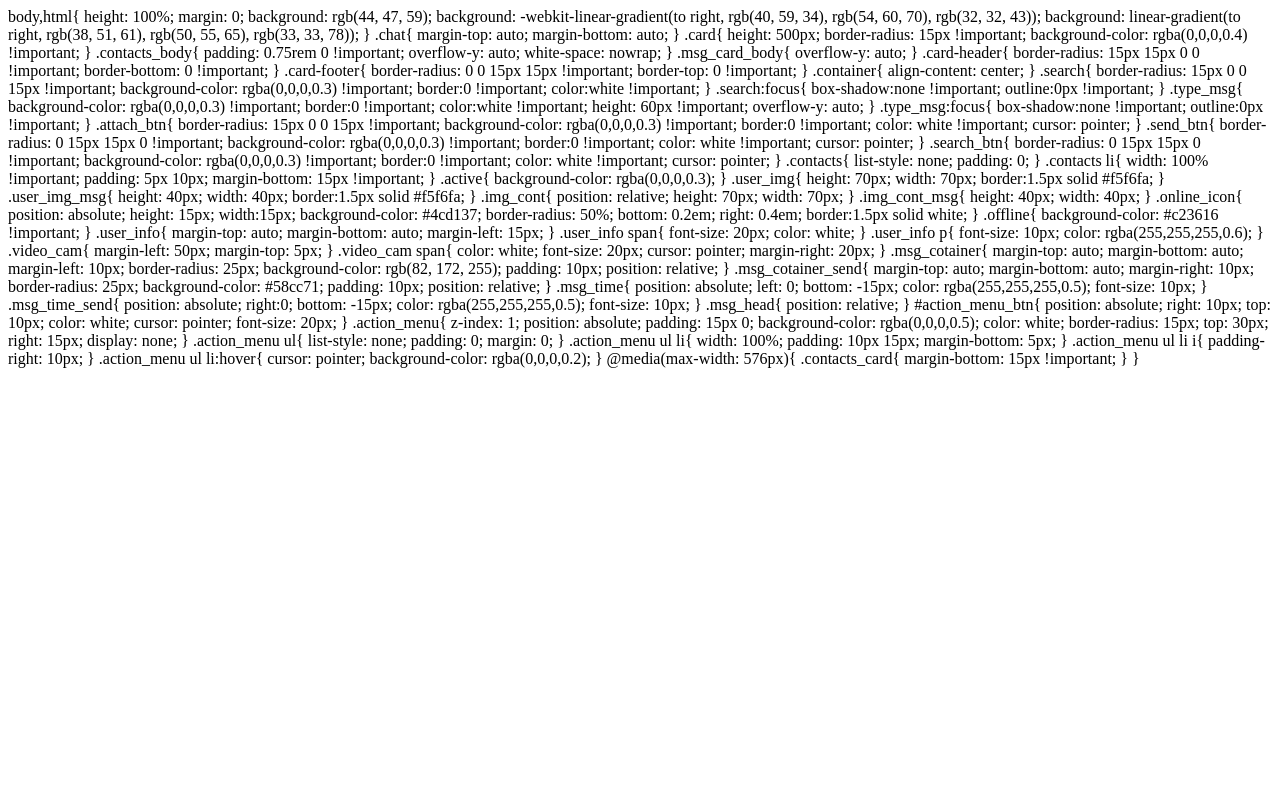
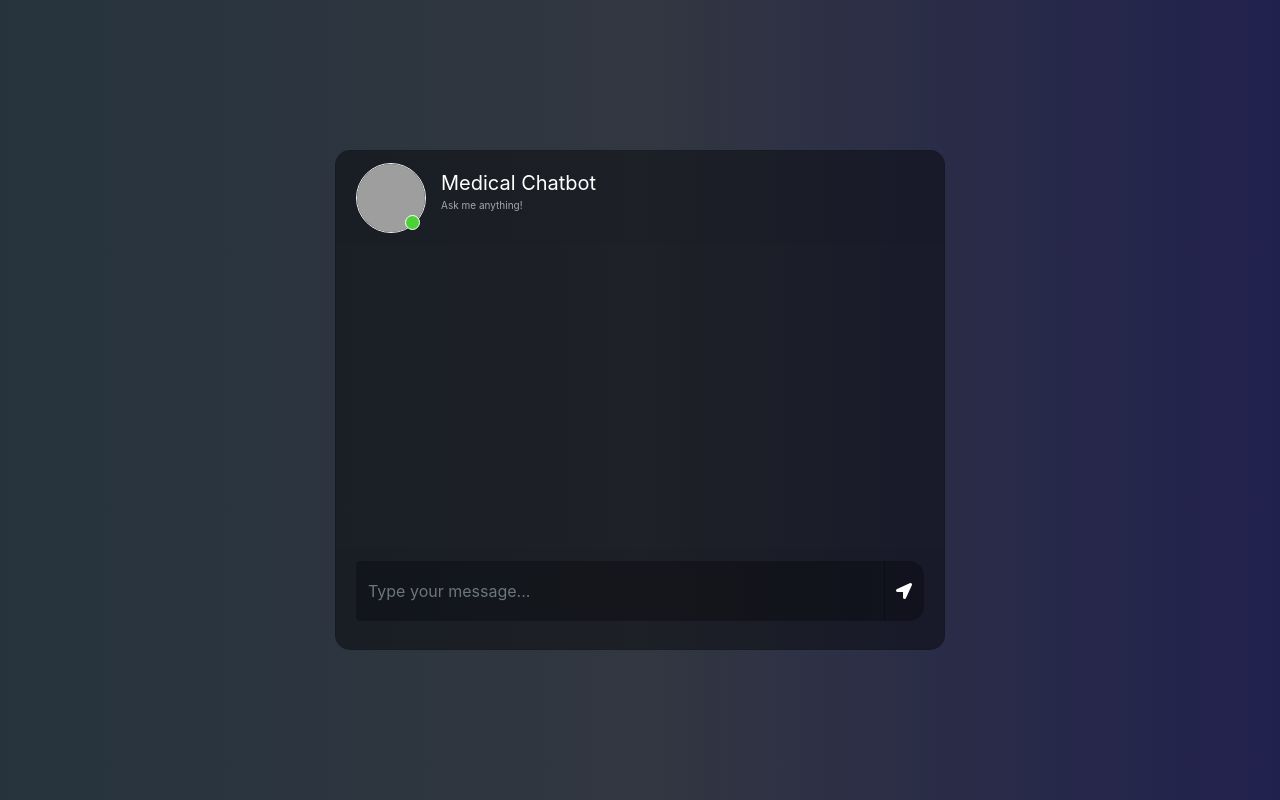
Before and after one commit to sarehsoltani/Medibot, a Python web app: template templates/chat.html in a window 1280 px wide. Run offline with Jinja, Linux system fonts and the light colour scheme; the template is opened without the code that fills it, so the values that code supplies are empty; some libraries are stand-ins or nearby versions; grey boxes are pictures that could not be loaded.

Commit message:
create the chatbot ui

```diff
--- a/templates/chat.html
+++ b/templates/chat.html
@@ -1,223 +1,81 @@
-body,html{
-	height: 100%;
-	margin: 0;
-	background: rgb(44, 47, 59);
-   background: -webkit-linear-gradient(to right, rgb(40, 59, 34), rgb(54, 60, 70), rgb(32, 32, 43));
-	background: linear-gradient(to right, rgb(38, 51, 61), rgb(50, 55, 65), rgb(33, 33, 78));
-}
+<link href="//maxcdn.bootstrapcdn.com/bootstrap/4.1.1/css/bootstrap.min.css" rel="stylesheet" id="bootstrap-css">
+<script src="//maxcdn.bootstrapcdn.com/bootstrap/4.1.1/js/bootstrap.min.js"></script>
+<script src="//cdnjs.cloudflare.com/ajax/libs/jquery/3.2.1/jquery.min.js"></script>
 
-.chat{
-	margin-top: auto;
-	margin-bottom: auto;
-}
-.card{
-	height: 500px;
-	border-radius: 15px !important;
-	background-color: rgba(0,0,0,0.4) !important;
-}
-.contacts_body{
-	padding:  0.75rem 0 !important;
-	overflow-y: auto;
-	white-space: nowrap;
-}
-.msg_card_body{
-	overflow-y: auto;
-}
-.card-header{
-	border-radius: 15px 15px 0 0 !important;
-	border-bottom: 0 !important;
-}
-.card-footer{
-border-radius: 0 0 15px 15px !important;
-	border-top: 0 !important;
-}
-.container{
-	align-content: center;
-}
-.search{
-	border-radius: 15px 0 0 15px !important;
-	background-color: rgba(0,0,0,0.3) !important;
-	border:0 !important;
-	color:white !important;
-}
-.search:focus{
-	 box-shadow:none !important;
-   outline:0px !important;
-}
-.type_msg{
-	background-color: rgba(0,0,0,0.3) !important;
-	border:0 !important;
-	color:white !important;
-	height: 60px !important;
-	overflow-y: auto;
-}
-	.type_msg:focus{
-	 box-shadow:none !important;
-   outline:0px !important;
-}
-.attach_btn{
-	border-radius: 15px 0 0 15px !important;
-	background-color: rgba(0,0,0,0.3) !important;
-	border:0 !important;
-	color: white !important;
-	cursor: pointer;
-}
-.send_btn{
-	border-radius: 0 15px 15px 0 !important;
-	background-color: rgba(0,0,0,0.3) !important;
-	border:0 !important;
-	color: white !important;
-	cursor: pointer;
-}
-.search_btn{
-	border-radius: 0 15px 15px 0 !important;
-	background-color: rgba(0,0,0,0.3) !important;
-	border:0 !important;
-	color: white !important;
-	cursor: pointer;
-}
-.contacts{
-	list-style: none;
-	padding: 0;
-}
-.contacts li{
-	width: 100% !important;
-	padding: 5px 10px;
-	margin-bottom: 15px !important;
-}
-.active{
-	background-color: rgba(0,0,0,0.3);
-}
-.user_img{
-	height: 70px;
-	width: 70px;
-	border:1.5px solid #f5f6fa;
+<!DOCTYPE html>
+<html>
+	<head>
+		<title>Chatbot</title>
+		<link rel="stylesheet" href="https://stackpath.bootstrapcdn.com/bootstrap/4.1.3/css/bootstrap.min.css" integrity="sha384-MCw98/SFnGE8fJT3GXwEOngsV7Zt27NXFoaoApmYm81iuXoPkFOJwJ8ERdknLPMO" crossorigin="anonymous">
+		<link rel="stylesheet" href="https://use.fontawesome.com/releases/v5.5.0/css/all.css" integrity="sha384-B4dIYHKNBt8Bc12p+WXckhzcICo0wtJAoU8YZTY5qE0Id1GSseTk6S+L3BlXeVIU" crossorigin="anonymous">
+		<script src="https://ajax.googleapis.com/ajax/libs/jquery/3.3.1/jquery.min.js"></script>
+		<link rel="stylesheet" type="text/css" href="{{ url_for('static', filename='style.css')}}"/>
+	</head>
 
-}
-.user_img_msg{
-	height: 40px;
-	width: 40px;
-	border:1.5px solid #f5f6fa;
 
-}
-.img_cont{
-	position: relative;
-	height: 70px;
-	width: 70px;
-}
-.img_cont_msg{
-	height: 40px;
-	width: 40px;
-}
-.online_icon{
-	position: absolute;
-	height: 15px;
-	width:15px;
-	background-color: #4cd137;
-	border-radius: 50%;
-	bottom: 0.2em;
-	right: 0.4em;
-	border:1.5px solid white;
-}
-.offline{
-	background-color: #c23616 !important;
-}
-.user_info{
-	margin-top: auto;
-	margin-bottom: auto;
-	margin-left: 15px;
-}
-.user_info span{
-	font-size: 20px;
-	color: white;
-}
-.user_info p{
-	font-size: 10px;
-	color: rgba(255,255,255,0.6);
-}
-.video_cam{
-	margin-left: 50px;
-	margin-top: 5px;
-}
-.video_cam span{
-	color: white;
-	font-size: 20px;
-	cursor: pointer;
-	margin-right: 20px;
-}
-.msg_cotainer{
-	margin-top: auto;
-	margin-bottom: auto;
-	margin-left: 10px;
-	border-radius: 25px;
-	background-color: rgb(82, 172, 255);
-	padding: 10px;
-	position: relative;
-}
-.msg_cotainer_send{
-	margin-top: auto;
-	margin-bottom: auto;
-	margin-right: 10px;
-	border-radius: 25px;
-	background-color: #58cc71;
-	padding: 10px;
-	position: relative;
-}
-.msg_time{
-	position: absolute;
-	left: 0;
-	bottom: -15px;
-	color: rgba(255,255,255,0.5);
-	font-size: 10px;
-}
-.msg_time_send{
-	position: absolute;
-	right:0;
-	bottom: -15px;
-	color: rgba(255,255,255,0.5);
-	font-size: 10px;
-}
-.msg_head{
-	position: relative;
-}
-#action_menu_btn{
-	position: absolute;
-	right: 10px;
-	top: 10px;
-	color: white;
-	cursor: pointer;
-	font-size: 20px;
-}
-.action_menu{
-	z-index: 1;
-	position: absolute;
-	padding: 15px 0;
-	background-color: rgba(0,0,0,0.5);
-	color: white;
-	border-radius: 15px;
-	top: 30px;
-	right: 15px;
-	display: none;
-}
-.action_menu ul{
-	list-style: none;
-	padding: 0;
-	margin: 0;
-}
-.action_menu ul li{
-	width: 100%;
-	padding: 10px 15px;
-	margin-bottom: 5px;
-}
-.action_menu ul li i{
-	padding-right: 10px;
-}
-.action_menu ul li:hover{
-	cursor: pointer;
-	background-color: rgba(0,0,0,0.2);
-}
-@media(max-width: 576px){
-	.contacts_card{
-	margin-bottom: 15px !important;
-}
-}
+	<body>
+		<div class="container-fluid h-100">
+			<div class="row justify-content-center h-100">
+				<div class="col-md-8 col-xl-6 chat">
+					<div class="card">
+						<div class="card-header msg_head">
+							<div class="d-flex bd-highlight">
+								<div class="img_cont">
+									<img src="https://cdn-icons-png.flaticon.com/512/387/387569.png" class="rounded-circle user_img">
+									<!-- <img src="https://www.prdistribution.com/spirit/uploads/pressreleases/2019/newsreleases/d83341deb75c4c4f6b113f27b1e42cd8-chatbot-florence-already-helps-thousands-of-patients-to-remember-their-medication.png" class="rounded-circle user_img"> -->
+									<span class="online_icon"></span>
+								</div>
+								<div class="user_info">
+									<span>Medical Chatbot</span>
+									<p>Ask me anything!</p>
+								</div>
+							</div>
+						</div>
+						<div id="messageFormeight" class="card-body msg_card_body">
+
+
+						</div>
+						<div class="card-footer">
+							<form id="messageArea" class="input-group">
+                                <input type="text" id="text" name="msg" placeholder="Type your message..." autocomplete="off" class="form-control type_msg" required/>
+								<div class="input-group-append">
+									<button type="submit" id="send" class="input-group-text send_btn"><i class="fas fa-location-arrow"></i></button>
+								</div>
+							</form>
+						</div>
+					</div>
+				</div>
+			</div>
+		</div>
+
+		<script>
+			$(document).ready(function() {
+				$("#messageArea").on("submit", function(event) {
+					const date = new Date();
+					const hour = date.getHours();
+					const minute = date.getMinutes();
+					const str_time = hour+":"+minute;
+					var rawText = $("#text").val();
+
+					var userHtml = '<div class="d-flex justify-content-end mb-4"><div class="msg_cotainer_send">' + rawText + '<span class="msg_time_send">'+ str_time + '</span></div><div class="img_cont_msg"><img src="https://i.ibb.co/d5b84Xw/Untitled-design.png" class="rounded-circle user_img_msg"></div></div>';
+
+					$("#text").val("");
+					$("#messageFormeight").append(userHtml);
+
+					$.ajax({
+						data: {
+							msg: rawText,
+						},
+						type: "POST",
+						url: "/get",
+					}).done(function(data) {
+						var botHtml = '<div class="d-flex justify-content-start mb-4"><div class="img_cont_msg"><img src="https://cdn-icons-png.flaticon.com/512/387/387569.png" class="rounded-circle user_img_msg"></div><div class="msg_cotainer">' + data + '<span class="msg_time">' + str_time + '</span></div></div>';
+						$("#messageFormeight").append($.parseHTML(botHtml));
+					});
+					event.preventDefault();
+				});
+			});
+		</script>
+
+    </body>
+</html>
```
